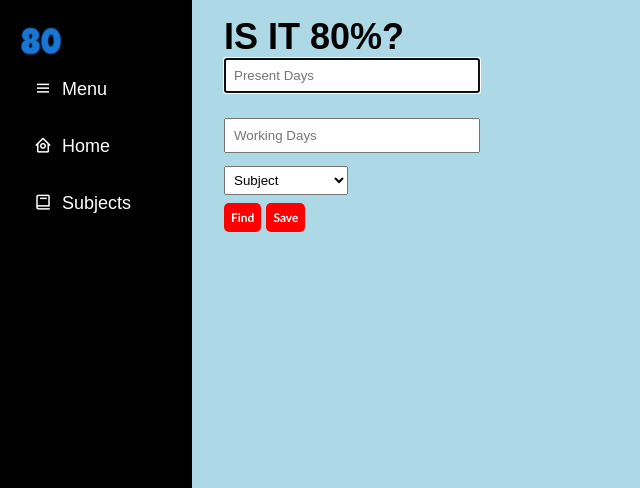
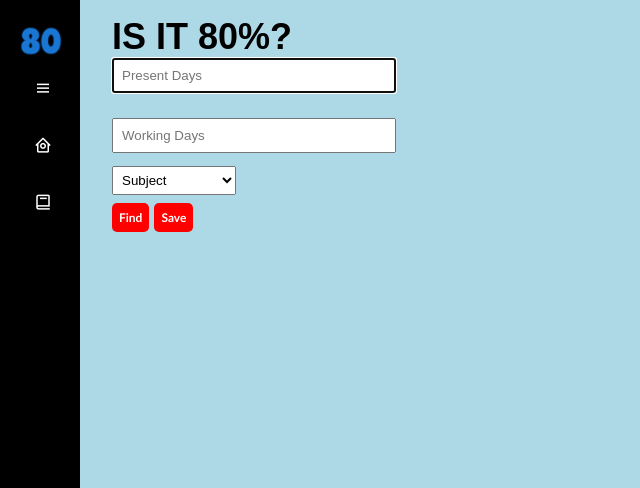
Before and after one commit to KrijalDangol/Deploy-Flask-APP, a Flask app: page / in a window 1280 px wide. Shown: the top 488 px of the page, without its empty margins (0-640 px from the left). Run offline with Flask 3, Linux system fonts and the light colour scheme; some web fonts are replaced.

Commit message:
Update index.html

```diff
--- a/templates/index.html
+++ b/templates/index.html
@@ -1,7 +1,7 @@
 {% extends "layout.html" %}
 {%block body%}
 
-    <body class="sb-expanded">
+    <body class="">
     <header>
 
     </header>
```
